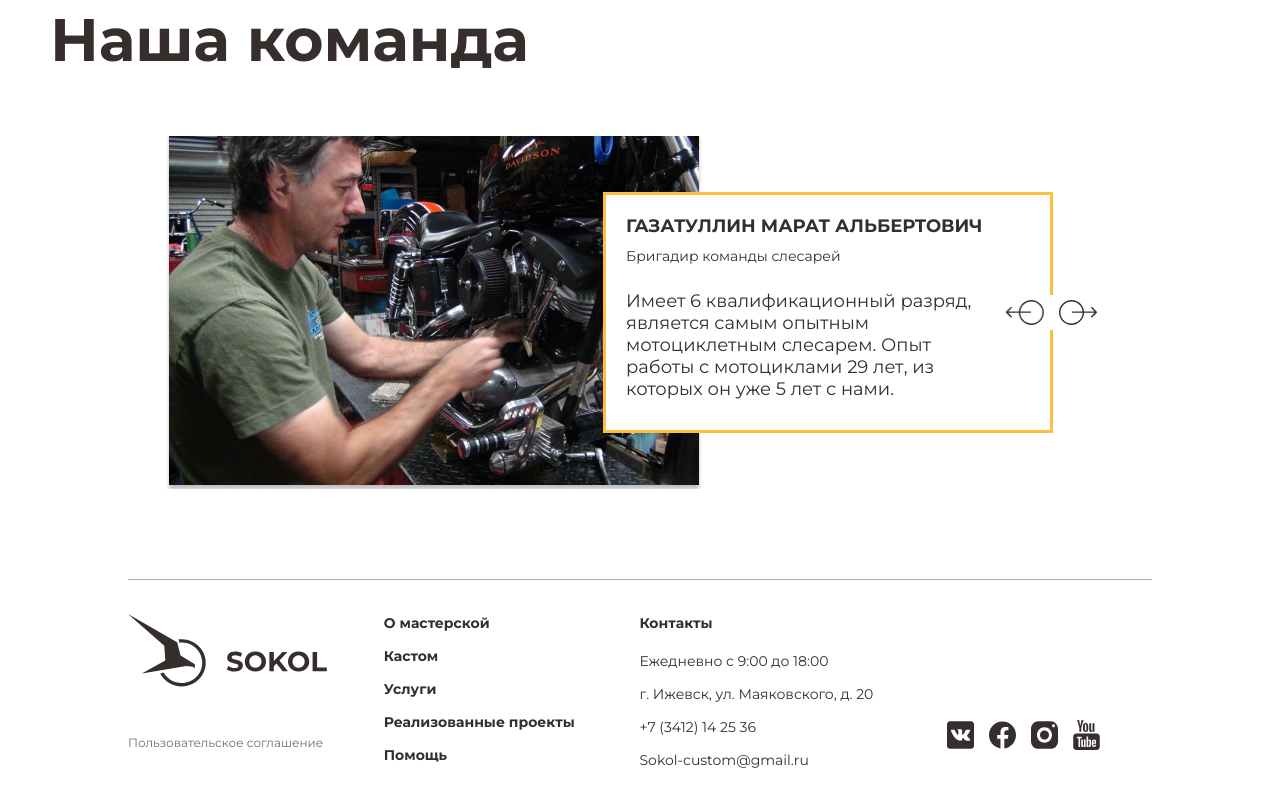
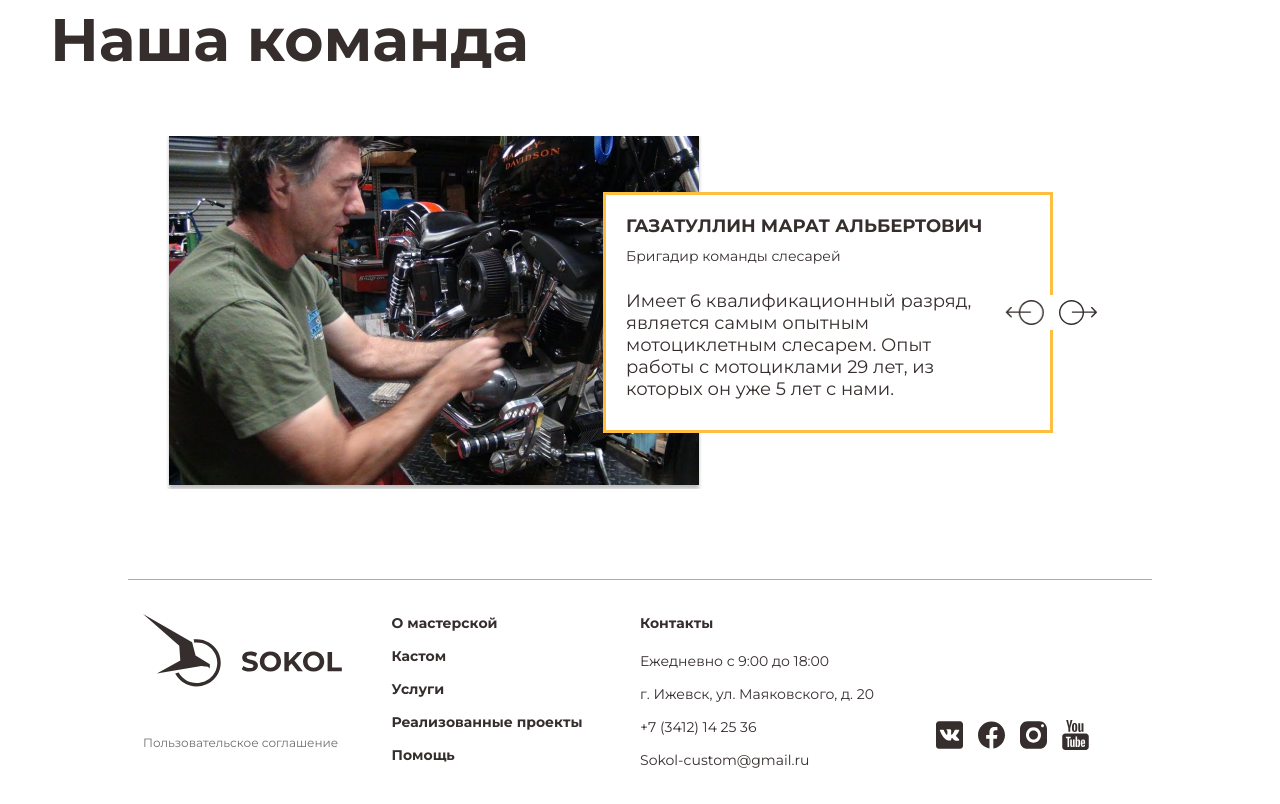
Before and after one commit to Smarrti/summer-kitchen, a website built with webpack: page src/about.html in a window 1280 px wide. Shown: the part 1891-2695 px from the top of the page. Built offline with nearby package versions, Linux system fonts and the light colour scheme.

Commit message:
Исправлены размеры футера в about

```diff
--- a/src/about.html
+++ b/src/about.html
@@ -163,7 +163,7 @@
     </div>
   </main>
   <footer class="footer">
-    <div class="layout-4-columns">
+    <div class="layout-4-columns container">
       <div class="footer__logo-content">
         <img class="footer__logo" src="./assets/logo.svg" alt="Логотип">
         <a class="footer__terms" href="./terms.html">Пользовательское соглашение</a>
```
